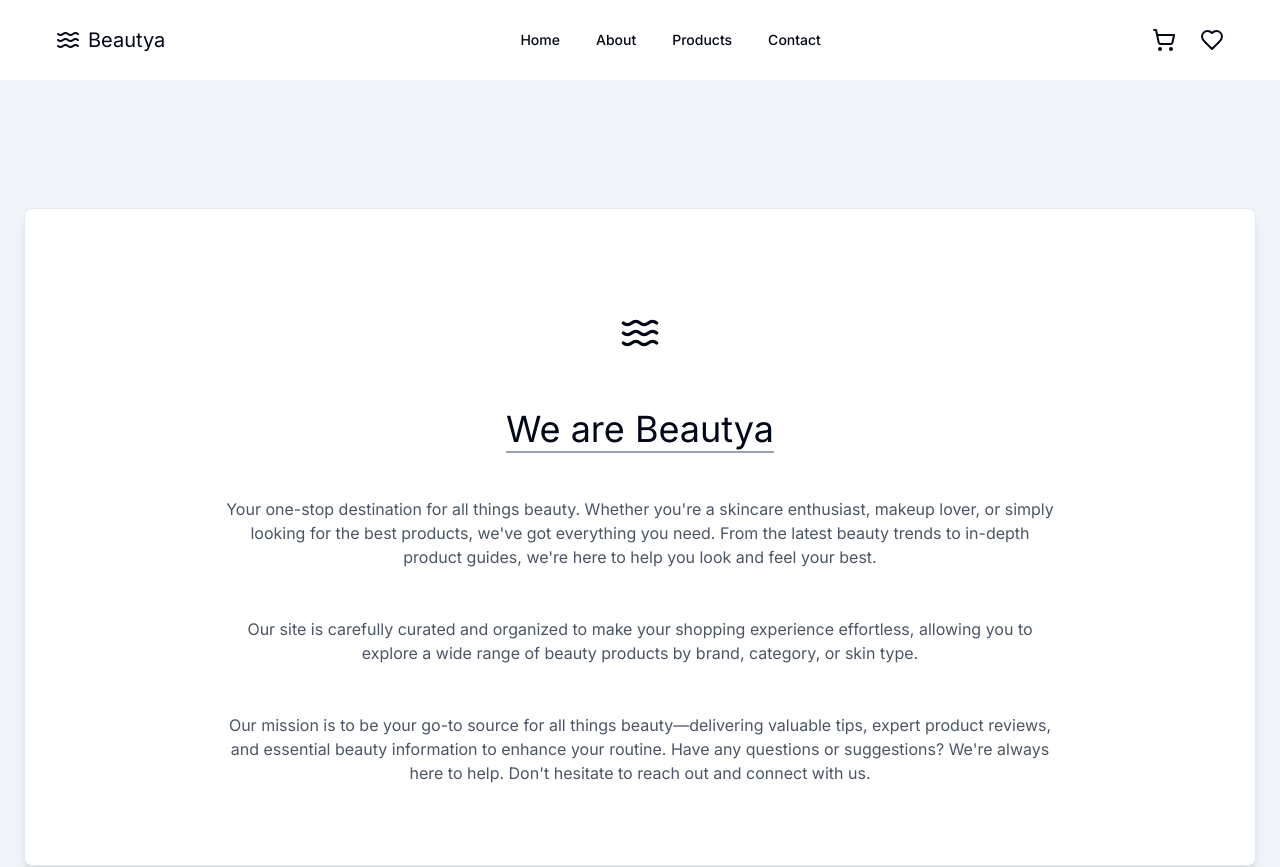
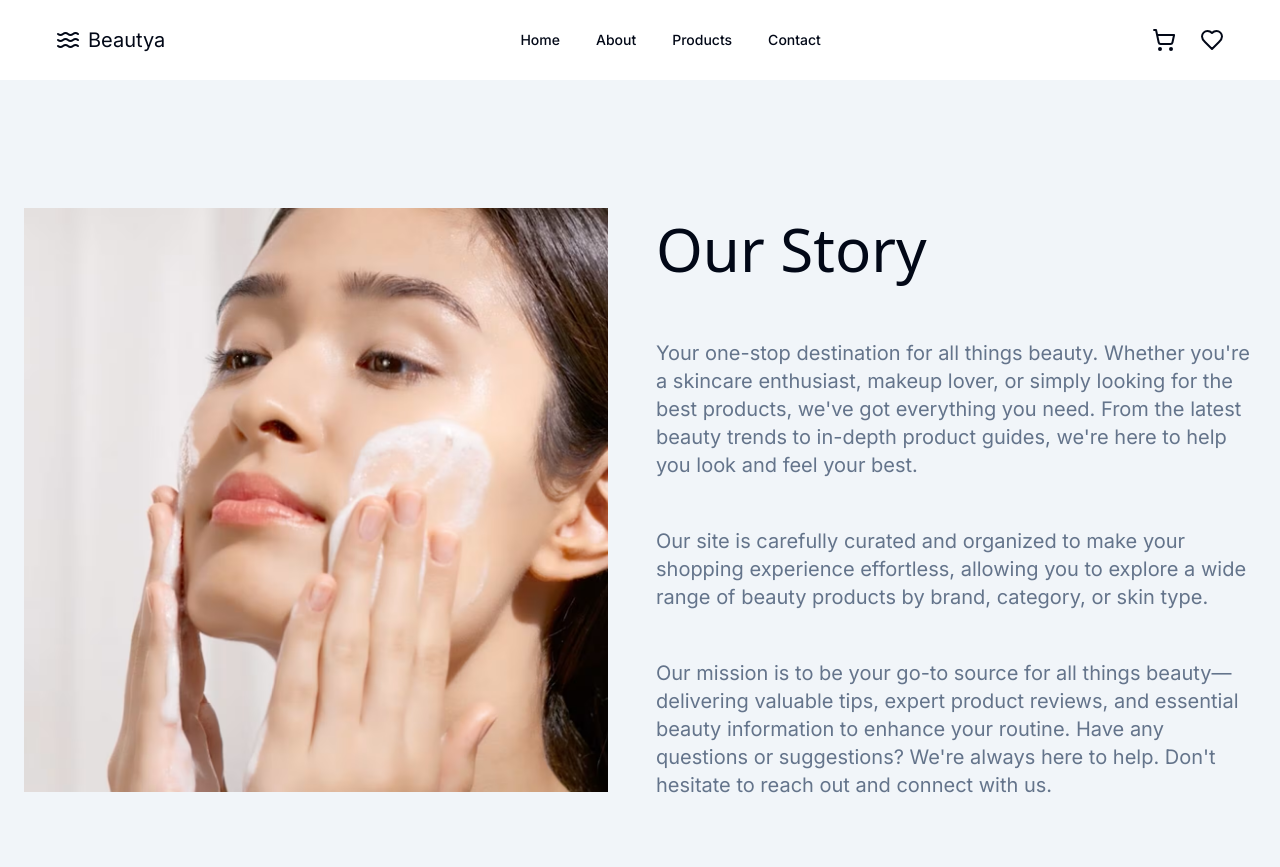
Before and after one commit to mauryapari/sound-station, a Next.js app: page /about in a window 1280 px wide. Shown: the top 867 px of the page. Built offline with nearby package versions, Linux system fonts and the light colour scheme.

Commit message:
Animations

```diff
--- a/src/app/about/page.js
+++ b/src/app/about/page.js
@@ -1,42 +1,45 @@
-import { Card, CardContent, CardHeader } from "@/components/ui/card";
-import { Waves } from "lucide-react";
+import Image from "next/image";
 export default function About() {
   return (
     <section className="w-full py-8 md:py-24 lg:py-32 bg-muted">
-      <div className="container flex items-start gap-8 px-4 md:px-6">
-        <Card className=" w-full p-20 pb-16 rounded-lg overflow-hidden shadow-lg hover:shadow-xl transition-all duration-200">
-          <CardHeader className=" flex-row justify-center">
-            <Waves className="w-10 h-10" />
-          </CardHeader>
-          <CardContent className="p-4 text-center">
-            <h2 className="m-4 text-4xl hover:text-gray-700 transition-all duration-200">
-              <span className="border-b-2 border-gray-400">
-                We are Beautya
-              </span>
-            </h2>
-
-            <p className="mt-12 w-[80%] mx-auto text-gray-600 hover:text-gray-700 transition-all duration-200">
+      <div className="container px-4 md:px-6">
+        <div className="grid gap-6 lg:grid-cols-[1fr_500px] lg:gap-12 xl:grid-cols-[1fr_600px]">
+          <Image
+            src="/assets/riceWash-3.avif"
+            width="600"
+            height="400"
+            alt="Headphones"
+            className="animate-slideInFromLeft"
+          />
+          <div className="flex flex-col justify-center space-y-4">
+            <div className="animate-slideUpFromBottom">
+              <h1 className="text-2xl font-sans sm:text-5xl xl:text-6xl/snug">
+                Our Story
+              </h1>
+              <p className="mt-12 w-[600px] mx-auto text-muted-foreground md:text-xl">
                 Your one-stop destination for all things beauty. Whether
-              you&apos;re a skincare enthusiast, makeup lover, or simply looking
-              for the best products, we&apos;ve got everything you need. From the
-              latest beauty trends to in-depth product guides, we&apos;re here to
-              help you look and feel your best.
+                you&apos;re a skincare enthusiast, makeup lover, or simply
+                looking for the best products, we&apos;ve got everything you
+                need. From the latest beauty trends to in-depth product guides,
+                we&apos;re here to help you look and feel your best.
               </p>
 
-            <p className="mt-12 w-[80%] mx-auto text-gray-600 hover:text-gray-700 transition-all duration-200">
-              Our site is carefully curated and organized to make your shopping
-              experience effortless, allowing you to explore a wide range of
-              beauty products by brand, category, or skin type.
+              <p className="mt-12 w-[600px] mx-auto text-muted-foreground md:text-xl">
+                Our site is carefully curated and organized to make your
+                shopping experience effortless, allowing you to explore a wide
+                range of beauty products by brand, category, or skin type.
               </p>
-            <p className="mt-12 w-[80%] mx-auto text-gray-600 hover:text-gray-700 transition-all duration-200">
+              <p className="mt-12 w-[600px] mx-auto text-muted-foreground md:text-xl">
                 Our mission is to be your go-to source for all things
                 beauty—delivering valuable tips, expert product reviews, and
                 essential beauty information to enhance your routine. Have any
-              questions or suggestions? We&apos;re always here to help. Don&apos;t
-              hesitate to reach out and connect with us.
+                questions or suggestions? We&apos;re always here to help.
+                Don&apos;t hesitate to reach out and connect with us.
               </p>
-          </CardContent>
-        </Card>
+            </div>
+            <div className="flex flex-col gap-2 min-[400px]:flex-row"></div>
+          </div>
+        </div>
       </div>
     </section>
   );
--- a/src/app/page.js
+++ b/src/app/page.js
@@ -1,10 +1,17 @@
+"use client";
 import Image from "next/image";
 import Link from "next/link";
 import product from "../../public/products.json";
 import { Contact, DollarSign, MoveRight, Package } from "lucide-react";
 import { HomeDialog } from "@/components/homeDialog";
+import { useInView, useIsVisible } from "@/hooks/useInView";
+import { useRef } from "react";
 
 export default function Home() {
+  const ref1 = useRef();
+  const ref2 = useRef();
+  const isVisible1 = useIsVisible(ref1);
+  const isVisible2 = useIsVisible(ref2);
   return (
     <>
       <main className="flex-1">
@@ -12,7 +19,7 @@ export default function Home() {
           <div className="container px-4 md:px-6">
             <div className="grid gap-6 lg:grid-cols-[1fr_500px] lg:gap-12 xl:grid-cols-[1fr_600px]">
               <div className="flex flex-col justify-center space-y-4">
-                <div>
+                <div className="animate-slideInFromLeft">
                   <h1 className="text-3xl font-bold tracking-tighter sm:text-5xl xl:text-6xl/snug">
                     Be Your Kind <br /> of Beauty
                   </h1>
@@ -37,13 +44,18 @@ export default function Home() {
                 width="600"
                 height="400"
                 alt="Headphones"
-                // className="mx-auto aspect-[3/2] overflow-hidden rounded-xl object-cover object-center sm:w-full"
+                className="animate-slideUpFromBottom"
               />
             </div>
           </div>
         </section>
         <section className="w-full py-12 md:py-24 lg:py-32">
-          <div className="container px-4 md:px-6">
+          <div
+            ref={ref1}
+            className={`container px-4 md:px-6 transition-opacity ease-in duration-700 ${
+              isVisible1 ? "opacity-100" : "opacity-0"
+            }`}
+          >
             <div className="flex flex-col items-center justify-center space-y-4 text-center">
               <div className="space-y-2">
                 <h2 className="text-3xl font-bold tracking-tighter sm:text-5xl">
@@ -89,7 +101,7 @@ export default function Home() {
           </div>
         </section>
         <section className="w-full py-12 md:py-24 lg:py-32 bg-muted">
-          <div className="container px-4 md:px-6">
+          <div ref={ref2} className={`container px-4 md:px-6 transition-opacity ease-in duration-700 ${isVisible2 ? "opacity-100" : "opacity-0"}`}>
             <div className="flex flex-col items-center justify-center space-y-4 text-center">
               <div className="space-y-2">
                 <h2 className="text-3xl font-bold tracking-tighter sm:text-5xl">
--- a/src/app/product/page.js
+++ b/src/app/product/page.js
@@ -47,7 +47,7 @@ export default function PlpPage() {
           <Facets onFilterChange={handleFilterChange} />
         </div>
         {matchedProducts.length > 0 ? (
-          <div className="mx-auto grid max-w-5xl grid-cols-1 gap-6 py-12 sm:grid-cols-2 md:grid-cols-3 lg:gap-12">
+          <div className="mx-auto grid max-w-5xl grid-cols-1 gap-6 py-12 sm:grid-cols-2 md:grid-cols-3 lg:gap-12 animate-slideUpFromBottom">
             {matchedProducts.map((item) => (
               <div
                 key={item.slug}
--- a/src/components/pdpProduct.jsx
+++ b/src/components/pdpProduct.jsx
@@ -16,9 +16,9 @@ export default function PdpProduct(props) {
         width="500"
         height="500"
         alt="Sneaker Image"
-        className="aspect-[1/1] object-cover object-center"
+        className="aspect-[1/1] object-cover object-center animate-slideInFromLeft"
       />
-      <div className="basis-1/2 space-y-6">
+      <div className="basis-1/2 space-y-6 animate-slideUpFromBottom">
         <h1 className="text-4xl font-bold tracking-tighter">{product?.name}</h1>
         <div className="flex space-x-1">
           <Badge variant="outline" className="bg-blue-300 text-blue-500">{product?.quantityInStock} in Stock</Badge>
--- /dev/null
+++ b/src/hooks/useInView.js
@@ -0,0 +1,19 @@
+import { useEffect, useState } from "react";
+
+export function useIsVisible(ref) {
+    const [isIntersecting, setIntersecting] = useState(false);
+
+    useEffect(() => {
+      const observer = new IntersectionObserver(([entry]) => {
+          setIntersecting(entry.isIntersecting)
+      }, {threshold: 0.2}
+      );
+
+      observer.observe(ref.current);
+      return () => {
+        observer.disconnect();
+      };
+    }, [ref]);
+
+    return isIntersecting;
+  }
--- a/tailwind.config.js
+++ b/tailwind.config.js
@@ -2,10 +2,10 @@
 module.exports = {
   darkMode: ["class"],
   content: [
-    './pages/**/*.{js,jsx}',
-    './components/**/*.{js,jsx}',
-    './app/**/*.{js,jsx}',
-    './src/**/*.{js,jsx}',
+    "./pages/**/*.{js,jsx}",
+    "./components/**/*.{js,jsx}",
+    "./app/**/*.{js,jsx}",
+    "./src/**/*.{js,jsx}",
   ],
   prefix: "",
   theme: {
@@ -66,12 +66,27 @@ module.exports = {
           from: { height: "var(--radix-accordion-content-height)" },
           to: { height: "0" },
         },
+        slideInFromLeft: {
+          "0%": { transform: "translateX(-100%)", opacity: "0" },
+          "100%": { transform: "translateX(0)", opacity: "1" },
+        },
+        slideUpFromBottom: {
+          "0%": { transform: "translateY(100%)", opacity: "0" },
+          "100%": { transform: "translateY(0)", opacity: "1" },
+        },
+        fadeIn: {
+          "0%": { opacity: "0" },
+          "100%": { opacity: "1" },
+        },
       },
       animation: {
         "accordion-down": "accordion-down 0.2s ease-out",
         "accordion-up": "accordion-up 0.2s ease-out",
+        "slideInFromLeft": "slideInFromLeft 0.5s ease-out forwards",
+        "slideUpFromBottom": "slideUpFromBottom 0.5s ease-out forwards",
+        "fadeIn": "fadeIn 0.15s ease-out forwards",
       },
     },
   },
   plugins: [require("tailwindcss-animate")],
-}
+};
```
Lines whose indentation alone changed are shown as unchanged.
